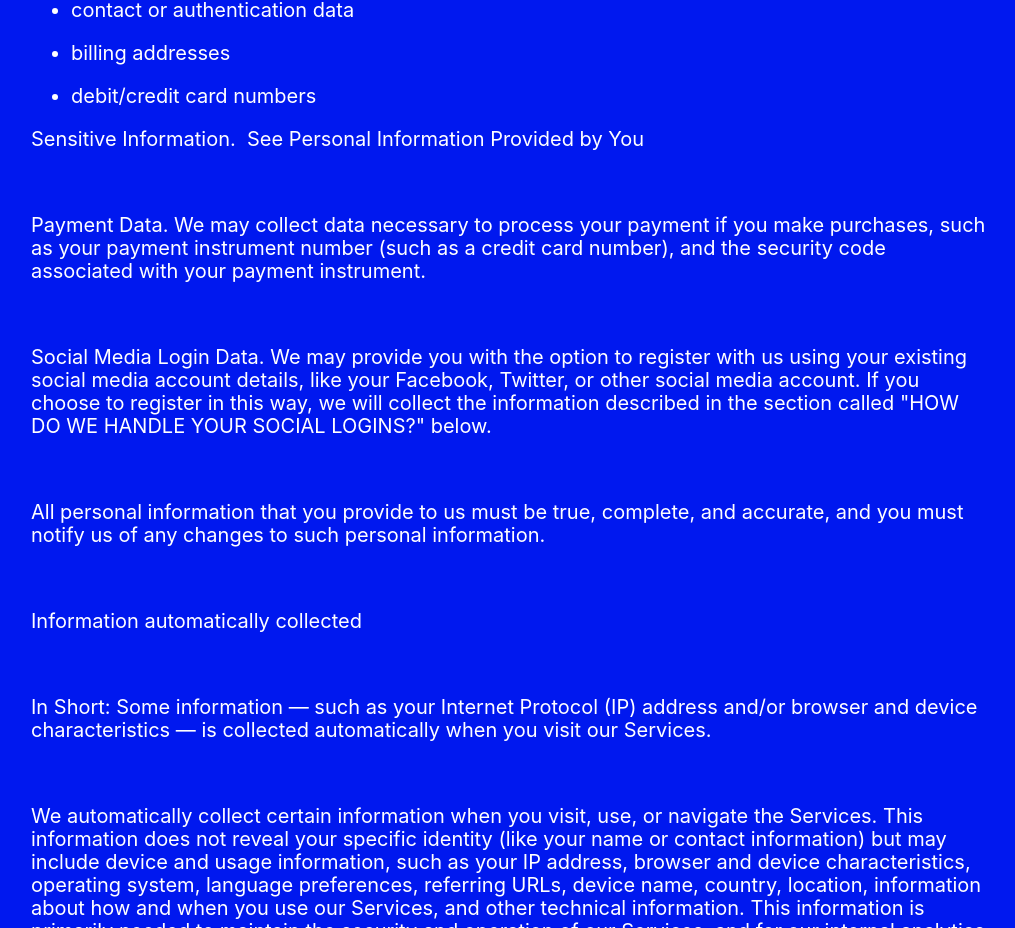
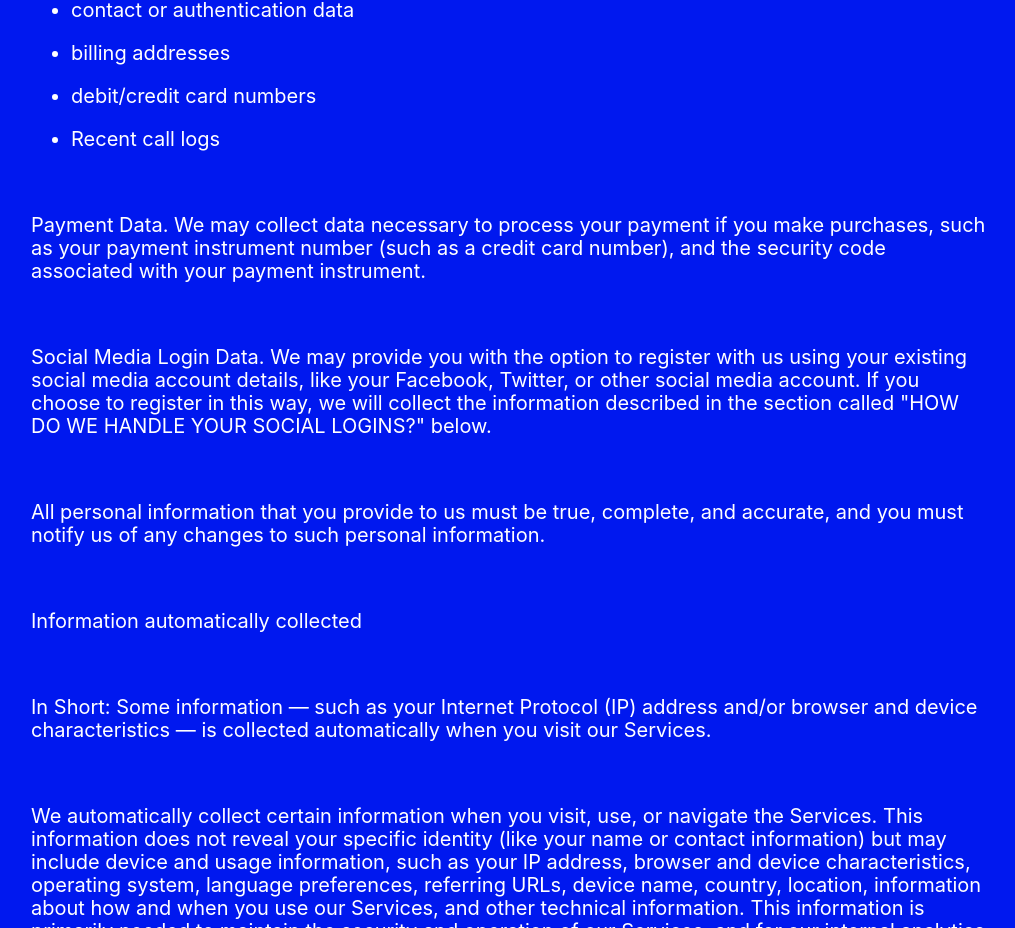
Before and after one commit to nuclius-canyou/canyou-web, a React (Create React App) app: page /privacy in a window 1280 px wide. Shown: the part 3193-4121 px from the top of the page, without its empty margins (131-1146 px from the left). Built offline with nearby package versions, Linux system fonts and the light colour scheme.

Commit message:
Update Privacy.js

```diff
--- a/src/pages/Privacy.js
+++ b/src/pages/Privacy.js
@@ -216,8 +216,10 @@ const Privacy = () => {
               <li>
                 <p>debit/credit card numbers</p>
               </li>
+              <li>
+                <p>Recent call logs</p>
+              </li>
             </ul>
-            <p>Sensitive Information.&nbsp; See Personal Information Provided by You</p>
             <p>
               <br />
             </p>
```
